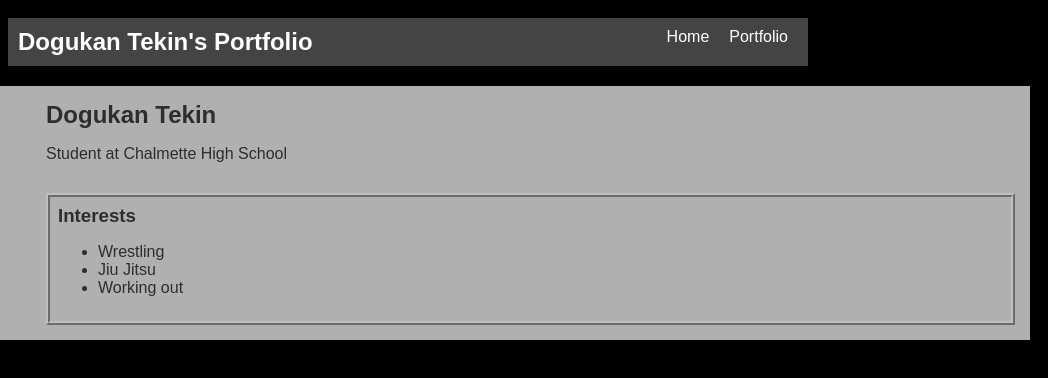
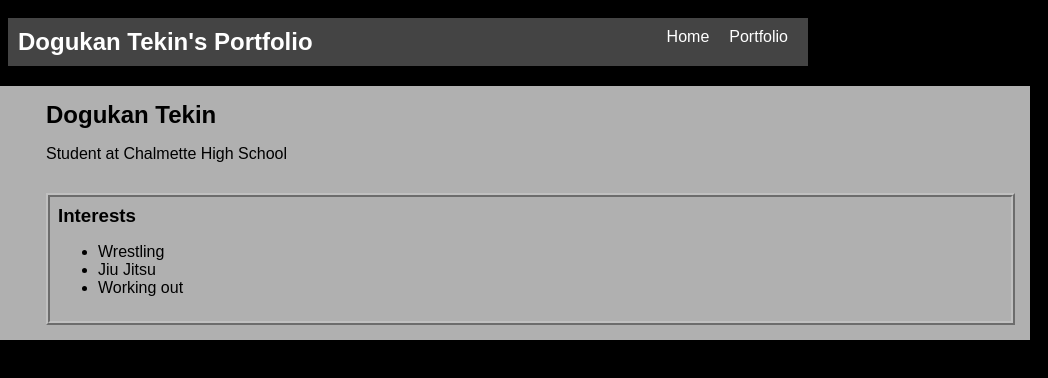
Before and after one commit to DogukanTekin0/DogukanTekin0.github.io, a plain HTML site: page index.html in a window 1280 px wide. Shown: the full height of the page, 232-1280 px from the left. Drawn offline with Linux system fonts and the light colour scheme.

Commit message:
add index.html and css files

```diff
--- a/style.css
+++ b/style.css
@@ -1,6 +1,6 @@
 body {
     background: rgb(0, 0, 0);
-    color: rgb(45, 45, 45);
+    color: rgb(0, 0, 0);
     padding: 10px;
     font-family: Arial, sans-serif;
 }
```
